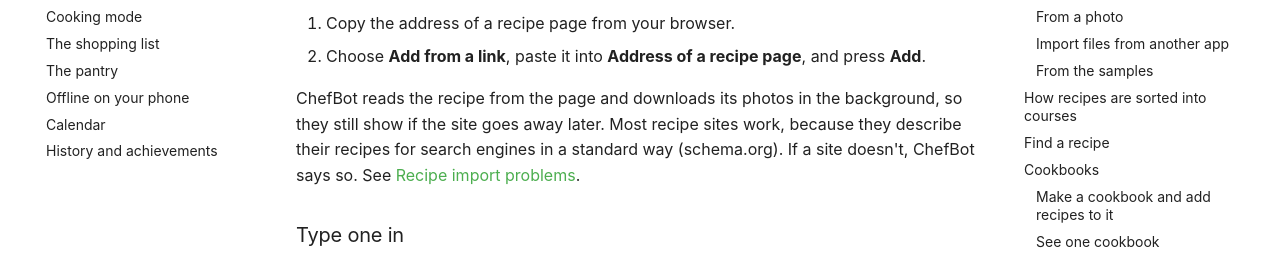
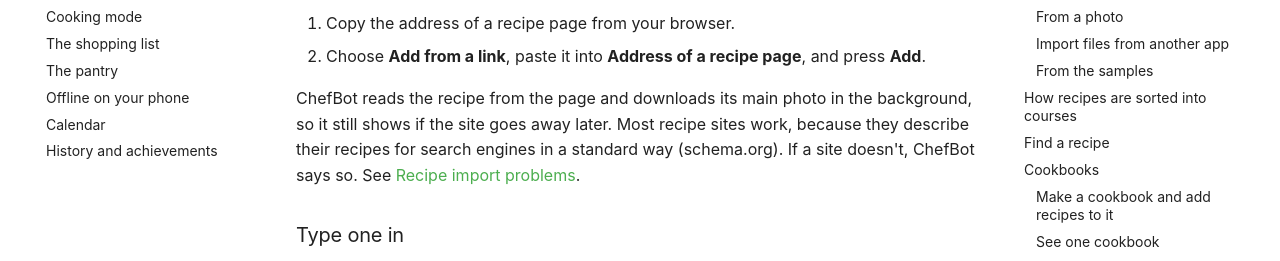
Before and after one commit to FreeReins/chef-bot, an MkDocs documentation site: the page built from docs/using/recipes.md, in a window 1280 px wide and 900 px high, scrolled down 393 px. Shown: the part 172-433 px from the top of the window. Built offline with MkDocs 1.6.1 and Material for MkDocs 9.7.7, drawn with Linux system fonts in a browser that asks for light colours; plug-ins that fetch from the network failed and are left out; comment, search, counter and statistics services are not loaded.

Commit message:
fix: prevent duplicate images on recipe import from URL (#26)

```diff
--- a/docs/using/recipes.md
+++ b/docs/using/recipes.md
@@ -15,7 +15,7 @@ add them.
 1. Copy the address of a recipe page from your browser.
 2. Choose **Add from a link**, paste it into **Address of a recipe page**, and press **Add**.
 
-ChefBot reads the recipe from the page and downloads its photos in the background, so they still show if the site
+ChefBot reads the recipe from the page and downloads its main photo in the background, so it still shows if the site
 goes away later. Most recipe sites work, because they describe their recipes for search engines in a standard way
 (schema.org). If a site doesn't, ChefBot says so. See [Recipe import problems](../troubleshooting/recipe-imports.md).
 
```
Also changed, not shown: docs/reference/api.md (+1 -1 lines), 2 other files.
